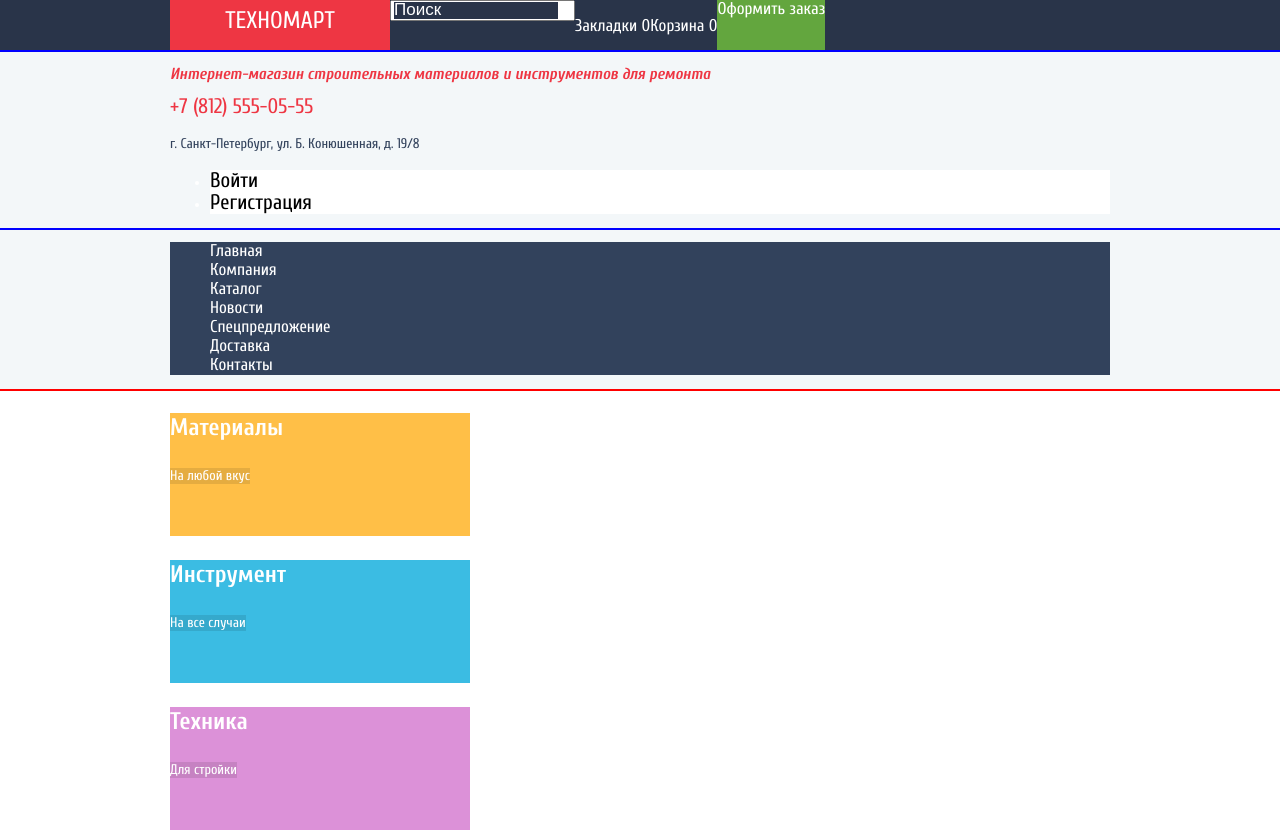
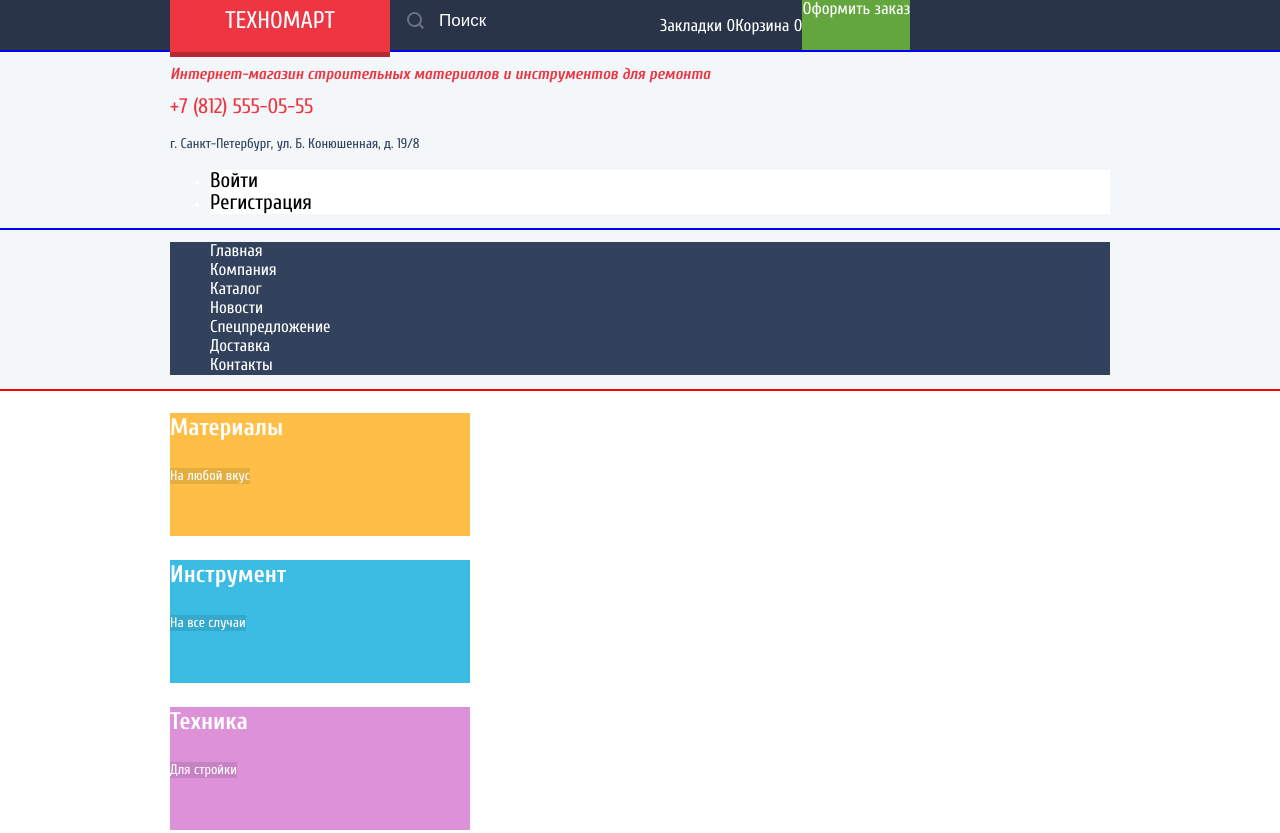
Before and after one commit to industrialUNDEAD/technomart, a plain HTML site: page index.html in a window 1280 px wide. Shown: the top 833 px of the page. Drawn offline with Linux system fonts and the light colour scheme.

Commit message:
Стилизация поля-поиска

```diff
--- a/css/style.css
+++ b/css/style.css
@@ -50,6 +50,7 @@
 body {
   margin: 0;
   padding: 0;
+  min-width: 960px;
   font-family: "Cuprum", Arial, sans-serif;
   font-size: 14px;
   line-height: 18px;
@@ -163,17 +164,76 @@ input[type="radio"].visually-hidden {
   display: flex;
 }
 
+.main-header__search-block {
+  position: relative;;
+}
+
+.main-header__search-logo {
+  position: absolute;
+  left: 17px;
+  top: 12px;
+}
+
+.main-header__search-field { /* сброс стилей по умолчанию у поля поиска */
+  -webkit-appearance: none;
+  width: 270px;
+  padding: 0;
+  padding-top: 14px;
+  padding-left: 49px;
+  padding-bottom: 13px;
+  border: 0;
+  background-color: #293449;
+}
+
+.main-header__search-logo-figure {
+  fill: #ffffff;
+}
+
+.main-header__search-logo {
+  opacity: 0.3;
+}
+
+.main-header__search-field::-webkit-search-cancel-button { /* сброс крестика для сброса введенных в поле данных */
+  -webkit-appearance: none;
+  margin: 0;
+}
+
+.main-header__search-field:focus {
+  color: #000000;
+  background-color: #ffffff;
+}
+
+.main-header__search-field:hover + .main-header__search-logo {
+  opacity: 1;
+}
+
+.main-header__search-field:focus + .main-header__search-logo {
+  opacity: 1;
+}
+
+.main-header__search-field:focus + .main-header__search-logo .main-header__search-logo-figure { /* подсвечивание иконки поиска при фокусе на поле поиска */
+  fill: #ee3643;
+}
 
 .main-header__search-field::placeholder { /* Персональная стилизация подписи в поле-поиска*/
   font-size: 17px;
   line-height: 18px;
   color: #ffffff;
-  background-color: #293449;
 }
 
 .main-header__logo-block {
+  position: relative;;
   width: 220px;
   background-color: #ee3643;
+}
+
+.main-header__logo-link::after {
+  content: "";
+  position: absolute;
+  bottom: -5px;
+  width: 220px;
+  height: 5px;
+  background-color: #b52933;
 }
 
 .main-header__logo-block:hover {
--- a/index.html
+++ b/index.html
@@ -31,6 +31,8 @@
           </div>
           <div class="main-header__search-block">
             <input class="main-header__search-field" type="search" placeholder="Поиск">
+            <svg class="main-header__search-logo" width="17" height="17"><path class="main-header__search-logo-figure" d="M17 15.586l-3.542-3.542A7.465 7.465 0 0 0 15 7.5 7.5 7.5 0 1 0 7.5 15c1.71 0 3.282-.579 4.544-1.542L15.586 17 17 15.586zM2 7.5C2 4.467 4.467 2 7.5 2 10.532 2 13 4.467 13 7.5c0 3.032-2.468 5.5-5.5 5.5A5.506 5.506 0 0 1 2 7.5z"/>
+            </svg>
           </div>
           <div class="main-header__bookmarks-block">
             <p class="main-header__bookmarks-text">Закладки <span class="main-header__bookmarks-counter">0</span></p>
```
